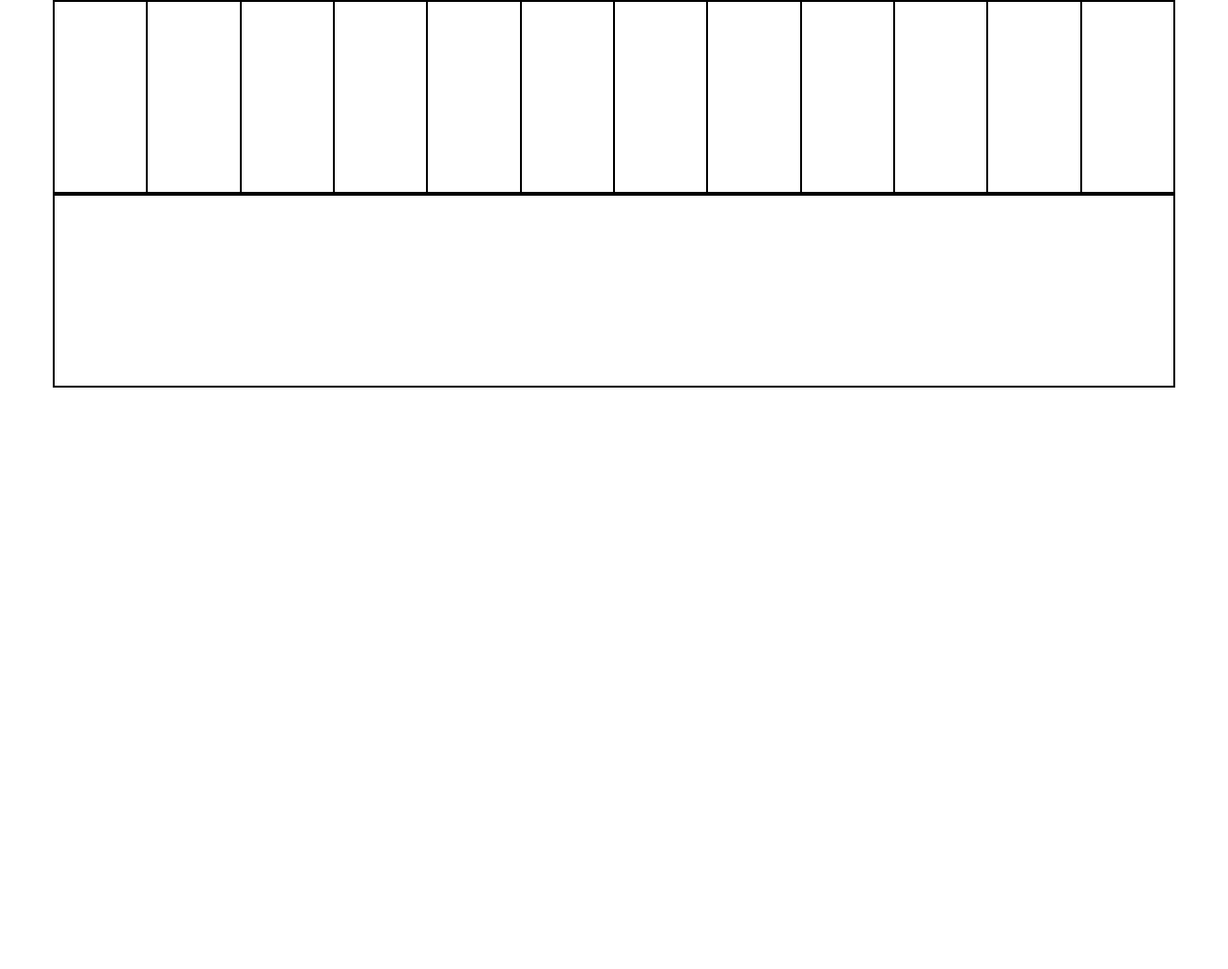
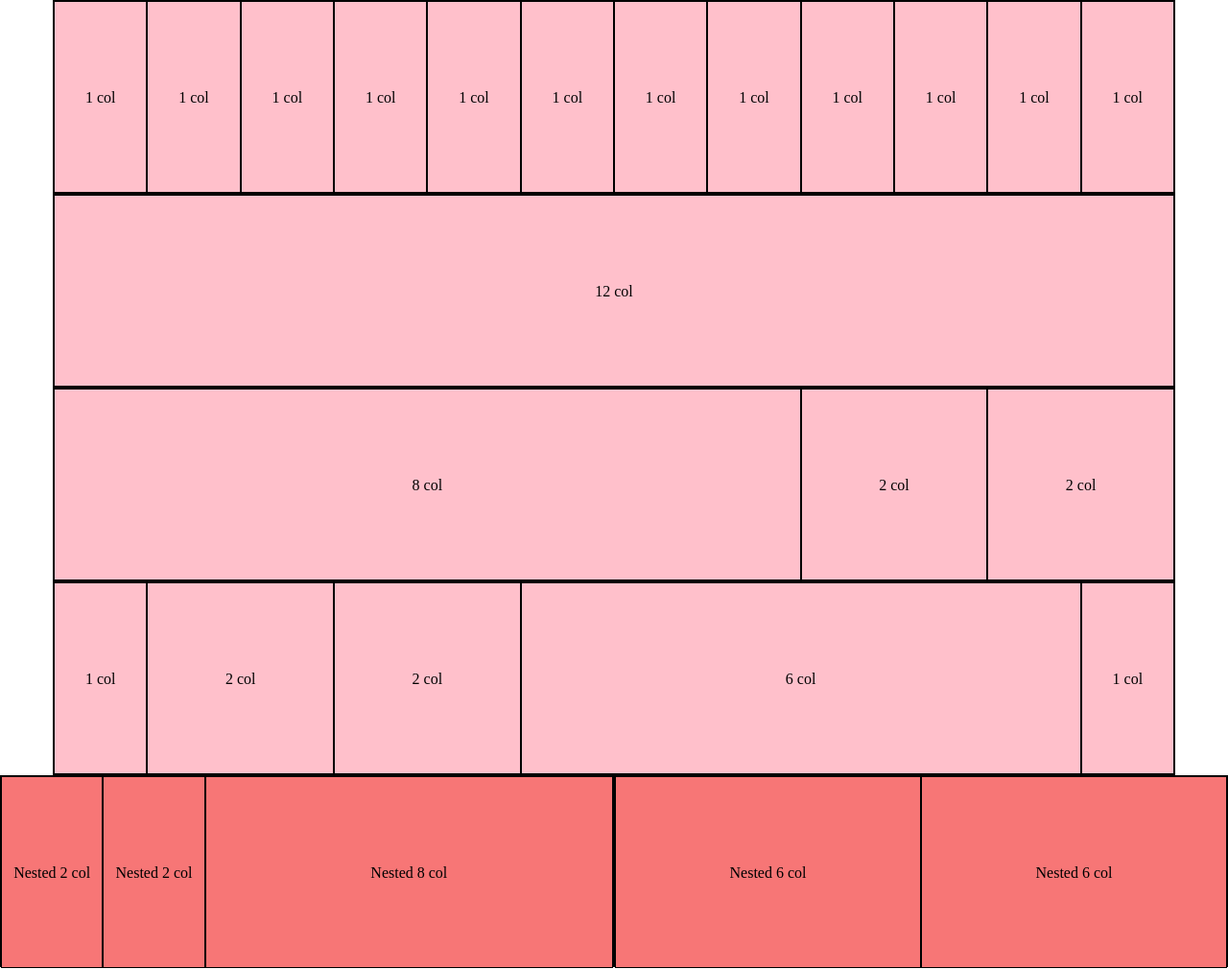
Before and after one commit to FedericoCaiello/html-css-12bool, a plain HTML site: page index.html in a window 1280 px wide. Shown: the whole page at 96% size. Before the commit the page ends 800 px from the top, so only its background shows below. Drawn offline with Linux system fonts and the light colour scheme.

Commit message:
ritocchi finali

```diff
--- a/css/12-bool.css
+++ b/css/12-bool.css
@@ -23,6 +23,10 @@
 
 [class*="col-"] {
   float: left;
+}
+
+.white {
+  border: 2px solid white;
 }
 
 .col-1 {
@@ -61,3 +65,7 @@
 .col-12 {
   width: calc((100% / 12) *12)
 }
+
+.col-offset-1 {
+  margin-left: calc((100% / 12) *1);
+}
--- a/css/style.css
+++ b/css/style.css
@@ -0,0 +1,17 @@
+[class*="col-"]{
+  text-align: center;
+  vertical-align: middle;
+  line-height: 200px;
+}
+
+.container {
+  background-color: pink;
+}
+
+/* #border-white {
+  border: 5px solid white;
+} */
+
+.background {
+  background-color: #f77676;
+}
--- a/index.html
+++ b/index.html
@@ -3,27 +3,50 @@
   <head>
     <meta charset="utf-8">
     <link rel="stylesheet" href="css/12-bool.css">
+    <link rel="stylesheet" href="css/style.css">
     <title>12-bool</title>
   </head>
   <body class="debug">
     <div class="container">
-      <div class="col-1"></div>
-      <div class="col-1"></div>
-      <div class="col-1"></div>
-      <div class="col-1"></div>
-      <div class="col-1"></div>
-      <div class="col-1"></div>
-      <div class="col-1"></div>
-      <div class="col-1"></div>
-      <div class="col-1"></div>
-      <div class="col-1"></div>
-      <div class="col-1"></div>
-      <div class="col-1"></div>
+      <div class="col-1"><p>1 col</p></div>
+      <div class="col-1"><p>1 col</p></div>
+      <div class="col-1"><p>1 col</p></div>
+      <div class="col-1"><p>1 col</p></div>
+      <div class="col-1"><p>1 col</p></div>
+      <div class="col-1"><p>1 col</p></div>
+      <div class="col-1"><p>1 col</p></div>
+      <div class="col-1"><p>1 col</p></div>
+      <div class="col-1"><p>1 col</p></div>
+      <div class="col-1"><p>1 col</p></div>
+      <div class="col-1"><p>1 col</p></div>
+      <div class="col-1"><p>1 col</p></div>
     </div>
     <div class="container">
-      <div class="col-12"></div>
+      <div class="col-12"><p>12 col</p></div>
     </div>
-
+    <div class="container">
+      <div class="col-8"><p>8 col</p></div>
+      <div class="col-2"><p>2 col</div>
+      <div class="col-2"><p>2 col</p></div>
+    </div>
+    <div class="container">
+      <div class="col-1"><p>1 col</p></div>
+      <div class="col-2"><p>2 col</p></div>
+      <div class="col-2"><p>2 col</p></div>
+      <div class="col-6"><p>6 col</p></div>
+      <div class="col-1"><p>1 col</p></div>
+    </div>
+    <div class="conteiner">
+      <div class="col-6">
+        <div class="col-2 background">Nested 2 col</div>
+        <div class="col-2 background">Nested 2 col</div>
+        <div class="col-8 background">Nested 8 col</div>
+      </div>
+        <div class="col-6">
+        <div class="col-6 background">Nested 6 col</div>
+        <div class="col-6 background">Nested 6 col</div>
+      </div>
+    </div>
 
   </body>
 </html>
```
